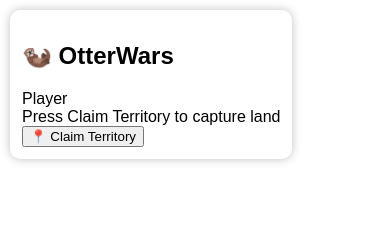
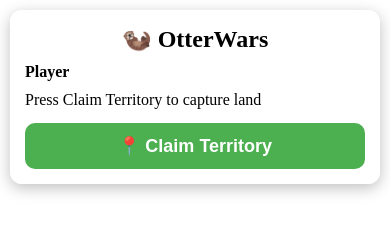
Before and after one commit to 0tterchu/otterwars, a website: page public/index.html in a window 390 px wide. Drawn offline with nearby package versions, Linux system fonts and the light colour scheme.

Commit message:
Refactor CSS for control panel and claim button
Updated styles for the control panel and claim button, including new hover and active states. Improved layout for mobile responsiveness.

````diff
--- a/public/style.css
+++ b/public/style.css
@@ -1,24 +1,23 @@
+```css
 html,
 body {
-
     margin: 0;
     width: 100%;
     height: 100%;
     overflow: hidden;
-
-    font-family:
-        Arial,
-        sans-serif;
+    font-family: Arial, sans-serif;
 }
 
 #map {
-
     width: 100%;
     height: 100%;
 }
 
+/* =====================
+   CONTROL PANEL
+===================== */
+
 #panel {
-
     position: absolute;
 
     top: 10px;
@@ -26,12 +25,86 @@ body {
 
     z-index: 1000;
 
-    background: white;
+    min-width: 250px;
+
+    background: rgba(255,255,255,0.95);
+
+    padding: 15px;
+
+    border-radius: 12px;
+
+    box-shadow:
+        0 4px 15px rgba(0,0,0,0.25);
+}
+
+#panel h2 {
+    margin: 0 0 10px 0;
+    text-align: center;
+}
+
+#username {
+    font-weight: bold;
+    margin-bottom: 8px;
+}
+
+#status {
+    margin-bottom: 12px;
+    line-height: 1.4;
+}
+
+/* =====================
+   CLAIM BUTTON
+===================== */
+
+#claimBtn {
+
+    width: 100%;
+
+    border: none;
+
+    border-radius: 10px;
 
     padding: 12px;
 
-    border-radius: 10px;
+    font-size: 16px;
 
-    box-shadow:
-    0 0 10px rgba(0,0,0,.25);
+    font-weight: bold;
+
+    cursor: pointer;
+
+    background: #4caf50;
+
+    color: white;
+
+    transition: 0.2s;
 }
+
+#claimBtn:hover {
+    transform: scale(1.03);
+}
+
+#claimBtn:active {
+    transform: scale(0.98);
+}
+
+/* =====================
+   MOBILE
+===================== */
+
+@media (max-width: 600px) {
+
+    #panel {
+
+        left: 10px;
+        right: 10px;
+
+        width: auto;
+
+        min-width: unset;
+    }
+
+    #claimBtn {
+        font-size: 18px;
+    }
+}
+```
````
